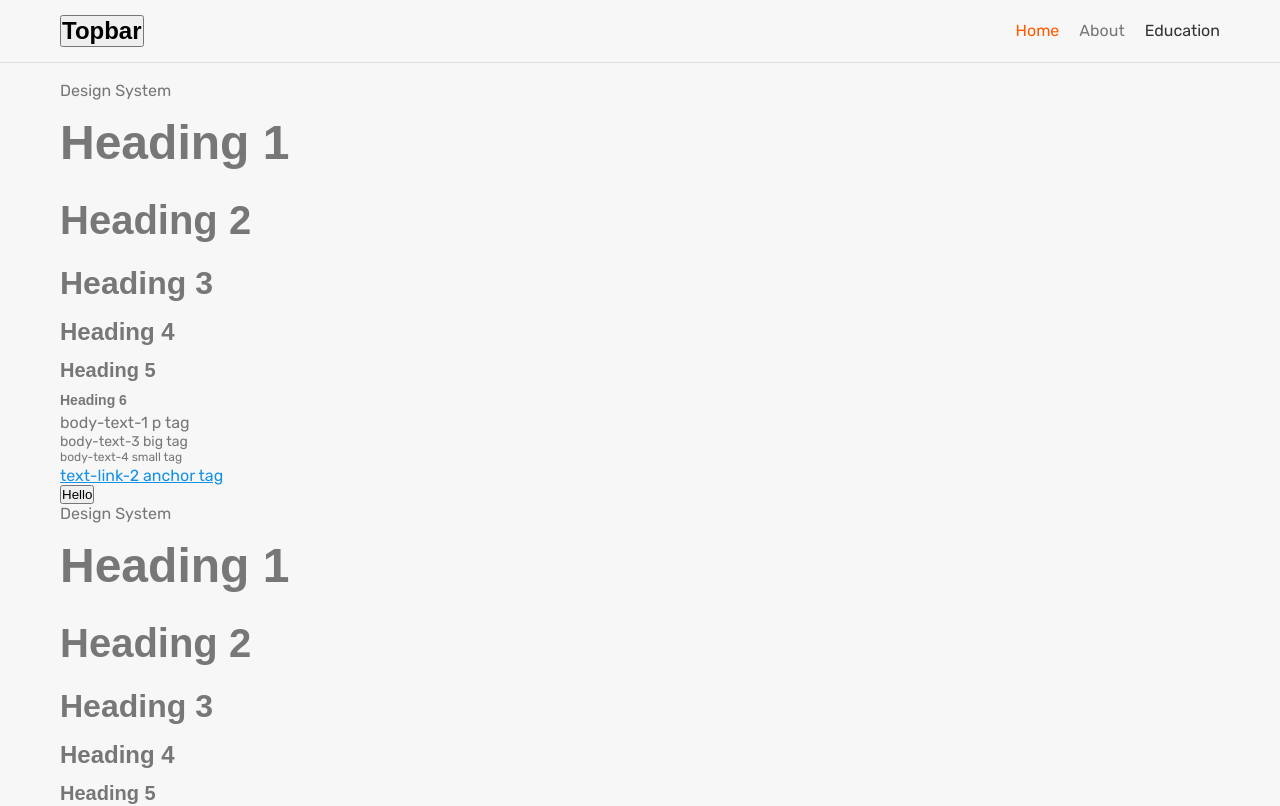
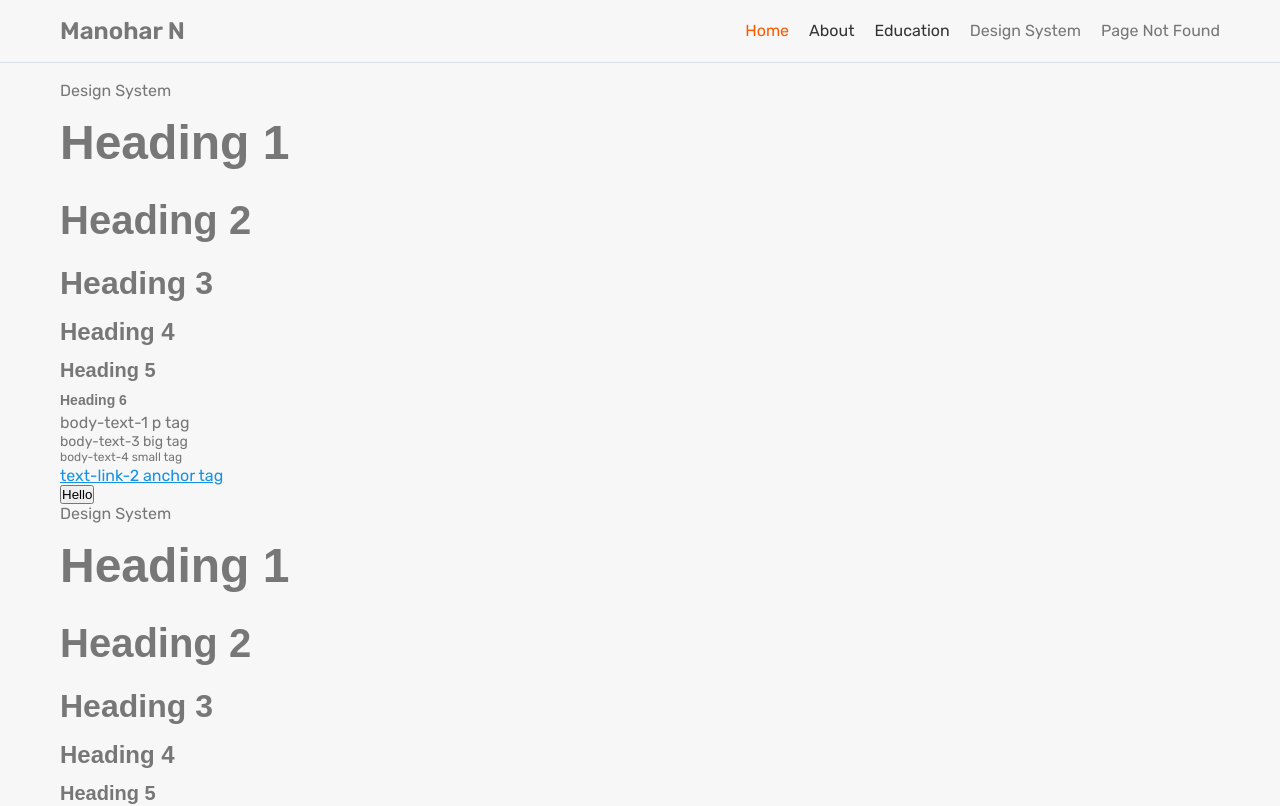
Before and after one commit to manoharn725/portfolio, a React (Create React App) app: page / in a window 1280 px wide. Shown: the top 806 px of the page. Built offline with nearby package versions, Linux system fonts and the light colour scheme; a web font is replaced by a local one.

Commit message:
topbar jsx additional things

```diff
--- a/src/components/Topbar/index.jsx
+++ b/src/components/Topbar/index.jsx
@@ -6,13 +6,23 @@ const Topbar = () => {
   const location = useLocation();
   const renderRightNav = () => {
     const navigation = [
-      { id: "home", label: "Home", path: "/" },
-      { id: "about", label: "About", path: "/about/" },
+      { id: "home", label: "Home", path: "/", isDisabled: true },
+      { id: "about", label: "About", path: "/about/", isDisabled: true  },
       {
         id: "education",
         label: "Education",
         path: "/education",
         isDisabled: true,
+      },
+      {
+        id: "design-system",
+        label: "Design System",
+        path: "/design-system",
+      },
+      {
+        id: "page-not-found",
+        label: "Page Not Found",
+        path: "/page-not-found",
       },
     ];
 
@@ -42,7 +52,7 @@ const Topbar = () => {
   };
   return (
     <div className="container topbar__container">
-      <button className="topbar__left">Topbar</button>
+      <div className="topbar__left">Manohar N</div>
       {renderRightNav()}
     </div>
   );
```
